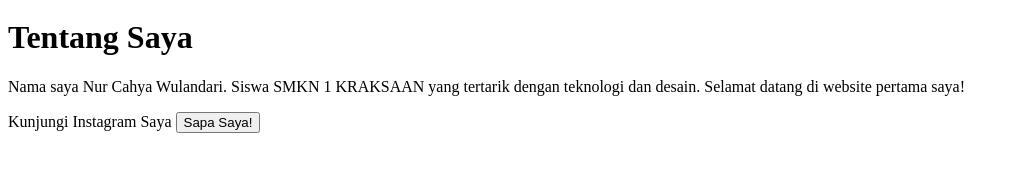
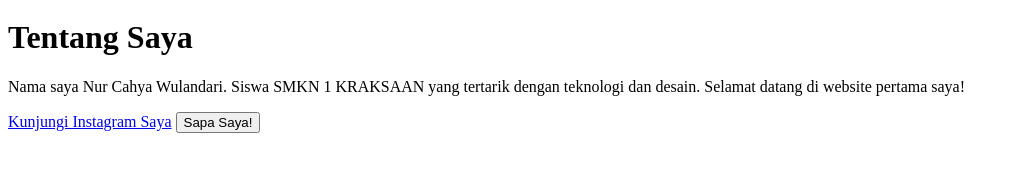
Before and after one commit to enurr16/PROJECT-PELATIHAN-TIK, a plain HTML site: page index.html in a window 1280 px wide. Shown: the part 28-200 px from the top of the page, without its empty margins (0-1019 px from the left). Drawn offline with Linux system fonts and the light colour scheme; a script that the page names is missing.

Commit message:
Update index.html

```diff
--- a/index.html
+++ b/index.html
@@ -9,7 +9,7 @@
       <img src="foto-profil.jpg" alt="Foto Profil Saya">
       <h1>Tentang Saya</h1>
       <p>Nama saya Nur Cahya Wulandari. Siswa SMKN 1 KRAKSAAN yang tertarik dengan teknologi dan desain. Selamat datang di website pertama saya!</p>
-      <a herf="https://www.instagram.com/nrchyla?igsh=eGU0MWJpbnl2MHAy">Kunjungi Instagram Saya</a>
+      <a href="https://www.instagram.com/nrchyla?igsh=eGU0MWJpbnl2MHAy">Kunjungi Instagram Saya</a>
       <button id="sapaButton">Sapa Saya!</button>
       </div>
   <script src="script.js"></script>
```
